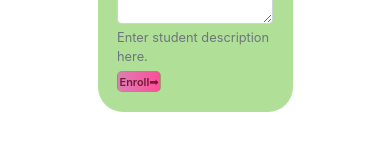
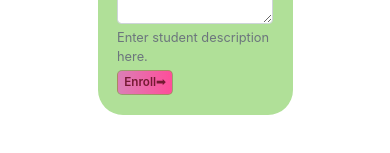
Before and after one commit to komalYadv/Responsive-Angular-App, an Angular app: page /student-create in a window 390 px wide. Shown: the part 455-608 px from the top of the page. Built offline with nearby package versions, Linux system fonts and the light colour scheme.

Commit message:
Update student-create.component.css

```diff
--- a/src/app/student-create/student-create.component.css
+++ b/src/app/student-create/student-create.component.css
@@ -17,7 +17,7 @@ label{
 .btn{
     background: linear-gradient(to left, #FF4D9A 0%,  #DB7FB6 100%);
     color: #751A33;
-    padding: 1%;
+    padding: 2% 4%;
     border-color: rgba(87, 195, 40,0.5);
     border-radius: 5px;
     font-size: 1.2vw;
@@ -36,9 +36,8 @@ input[type=text],input[type=email],input[type=number]{
   font-weight: 600;
 }
 
-
 @media (max-width: 575px) {
-    .btn{
-     font-size:2.8vw ;
+    button,.btn{
+     font-size:3vw ;
     }
 }
```
